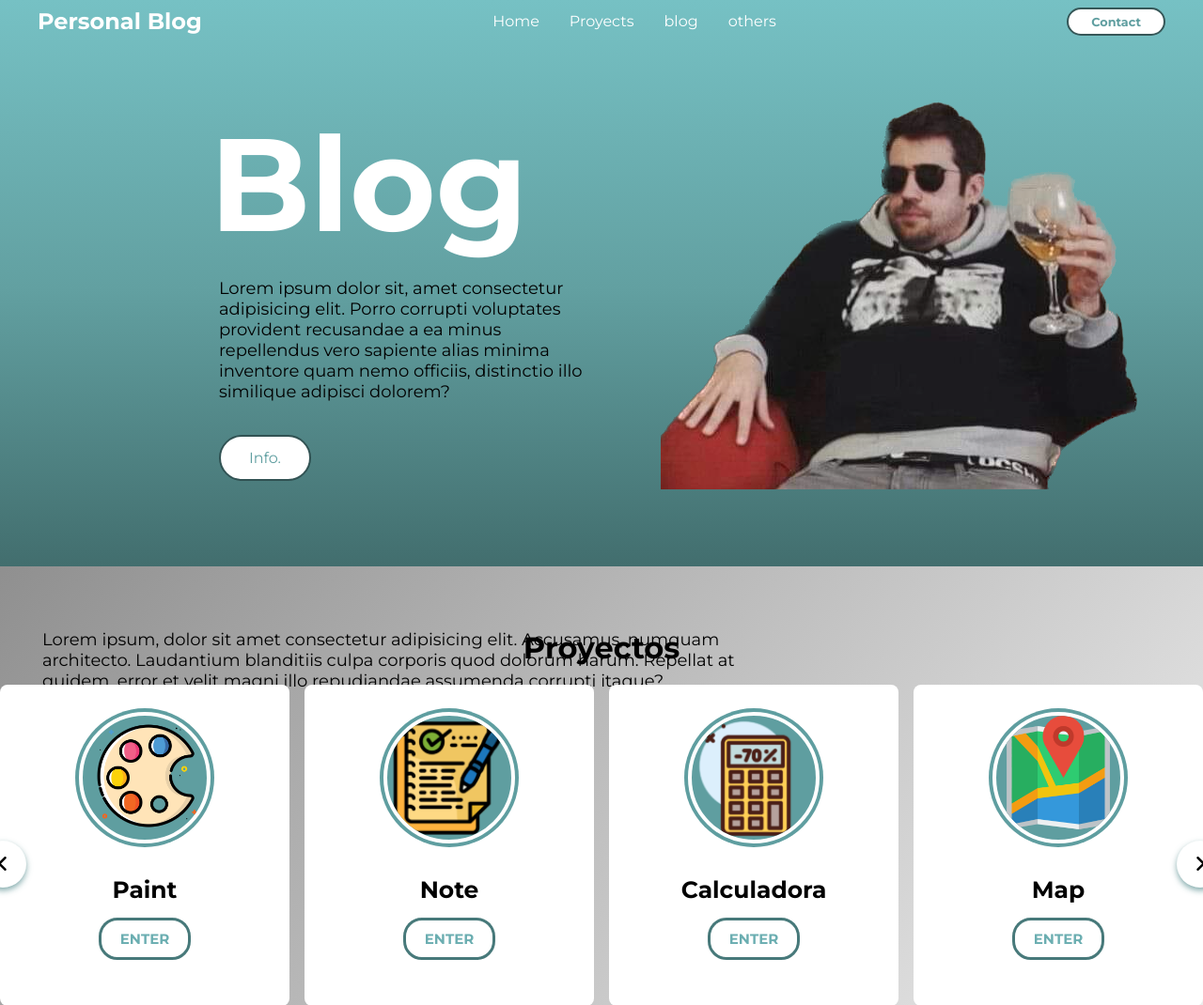
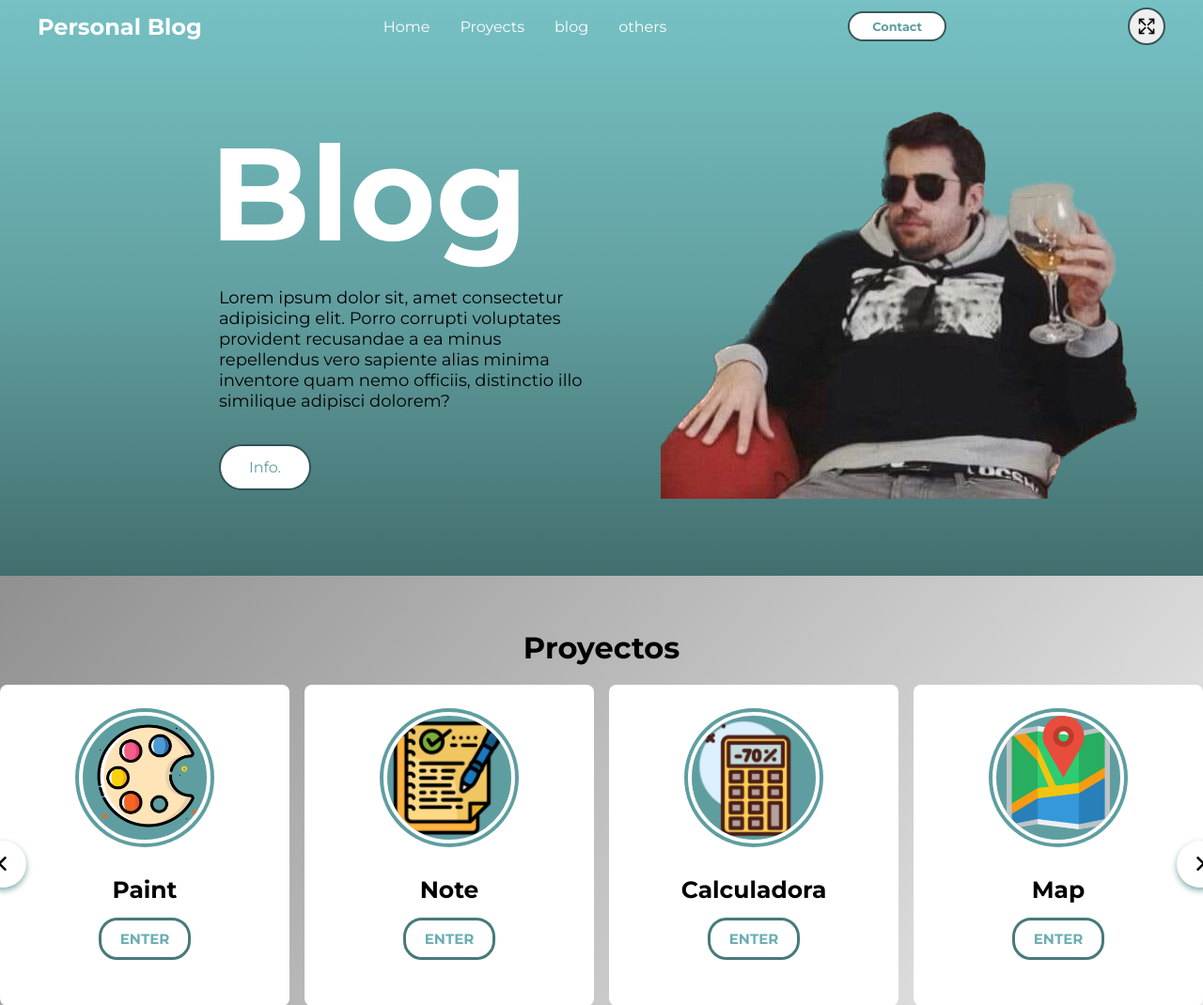
Before and after one commit to CF255/portafolios, a PHP site: page / in a window 1280 px wide; the page is wider, and only the part inside the window is pictured. Shown: the top 1070 px of that part at 94% size. Run offline with PHP 8.4, Linux system fonts and the light colour scheme; data that the repository does not hold is empty.

Commit message:
add button fullscreen

```diff
--- a/index.php
+++ b/index.php
@@ -20,7 +20,7 @@
 https://cdn.jsdelivr.net/npm/swiper@9.4.1/modules/scrollbar/scrollbar.min.css
 " rel="stylesheet">
 </head>
-<p>Lorem ipsum, dolor sit amet consectetur adipisicing elit. Accusamus, numquam architecto. Laudantium blanditiis culpa corporis quod dolorum harum. Repellat at quidem, error et velit magni illo repudiandae assumenda corrupti itaque?</p>
+
 <body>
     <header>
         <div class="navbar">
@@ -32,6 +32,9 @@ https://cdn.jsdelivr.net/npm/swiper@9.4.1/modules/scrollbar/scrollbar.min.css
                 <li><a href="#">others</a></li>
             </ul>
             <a href="#" class="actionbtn">Contact</a>
+            <button class="btnexpandir" id="btnexpandir" type="button">
+                <img class="imgexpandir" id="iconexpandir" src="public/src/expandir.png" alt="">
+            </button>
             <div class="toggle"><i class="fa-solid fa-bars"></i></div>
         </div>
 
@@ -41,6 +44,9 @@ https://cdn.jsdelivr.net/npm/swiper@9.4.1/modules/scrollbar/scrollbar.min.css
                 <li><a href="views/Formulario.php">blog</a></li>
                 <li><a href="#">others</a></li>
                 <li><a href="#" class="actionbtn">Contact</a></li>
+                <li><button class="btnexpandir" id="btnexpandir" type="button">
+                <img class="imgexpandir" id="iconexpandir" src="public/src/expandir.png" alt="">
+            </button></li>
         </div>
 
 
--- a/public/css/index.css
+++ b/public/css/index.css
@@ -17,6 +17,7 @@ body{
     background: linear-gradient(to left top, rgb(255, 255, 255), rgb(114, 114, 114));
     padding: 0 35px;
 }
+
 
 li{
     list-style: none;
@@ -50,10 +51,11 @@ header{
 
 .navbar{
     width: 100%;
-    height: 30px;
+    height: 40px;
     max-width: 1200px;
     margin: 0 auto;
     display: flex;
+    align-items: center;
     justify-content: space-between;
 }
 
@@ -88,13 +90,32 @@ font-weight: bold;
     transition: scale 0.2 ease;
 }
 
-.actionbtn:hover{
+.btnexpandir{
+    border: none;
+    border-radius: 50%;
+    cursor: pointer;
+    padding: 0.5rem 0.5rem;
+    border:2px solid rgb(54, 87, 88) ;
+    transition: scale 0.2 ease;
+    align-items: center;
+    display: flex;
+    }
+
+    .imgexpandir{
+        width: 20px;
+        height: 20px;
+    }
+
+
+.actionbtn:hover,
+.btnexpandir:hover{
     background-color: cadetblue;
     color: #fff;
     border: 2px solid rgb(54, 87, 88);
 }
 
-.actionbtn:active{
+.actionbtn:active,
+.btnexpandir:active{
     scale: 0.95;
 }
 /* header fin */
@@ -171,7 +192,7 @@ p{
 }
 
 .dropdownmenu.open{
-    height: 240px;
+    height: 290px;
 }
 
 .dropdownmenu li{
@@ -182,9 +203,14 @@ p{
 }
 
 .dropdownmenu .actionbtn{
-    width: 100%;
+   width: 100%;
     display: flex;
     justify-content: center;
+}
+
+.dropdownmenu .btnexpandir{
+display: flex;
+justify-content: center;
 }
 /* drop fin */
 
@@ -452,7 +478,8 @@ color: #315253;
     }
 
     .navbar .links,
-    .navbar .actionbtn{
+    .navbar .actionbtn,
+    .navbar .btnexpandir{
         display: none;
     }
 
--- a/public/js/index.js
+++ b/public/js/index.js
@@ -119,3 +119,17 @@ carouselweb.addEventListener("mousemove", draggingweb);
 carouselweb.addEventListener("mousedown", dragStartweb);;
 carouselweb.addEventListener("mouseup", dragstopweb);
 carouselweb.addEventListener("mouseleave", dragstopweb);
+
+/* btn expandir */
+const btnexpandir = document.getElementById('btnexpandir');
+const iconexpandir = document.getElementById('iconexpandir');
+
+btnexpandir.addEventListener('click', ()=>{
+    if(!document.fullscreenElement){
+        document.documentElement.requestFullscreen();
+        iconexpandir.src = 'public/src/suprimir.png';
+    }else{
+        document.exitFullscreen();
+        iconexpandir.src = 'public/src/expandir.png';
+    }
+});
```
Also changed, not shown: public/css/menus.css (+27 -3 lines), public/src/3d6c6de5-043e-4919-87fe-8f3ac3e95f8e.jpg (deleted), public/src/5ba4b5ce-8ae5-4771-a4cb-47b99a6c9f42.jpg (deleted), public/src/descarga.png (deleted), public/src/expandir.png (added), public/src/suprimir.png (added).
